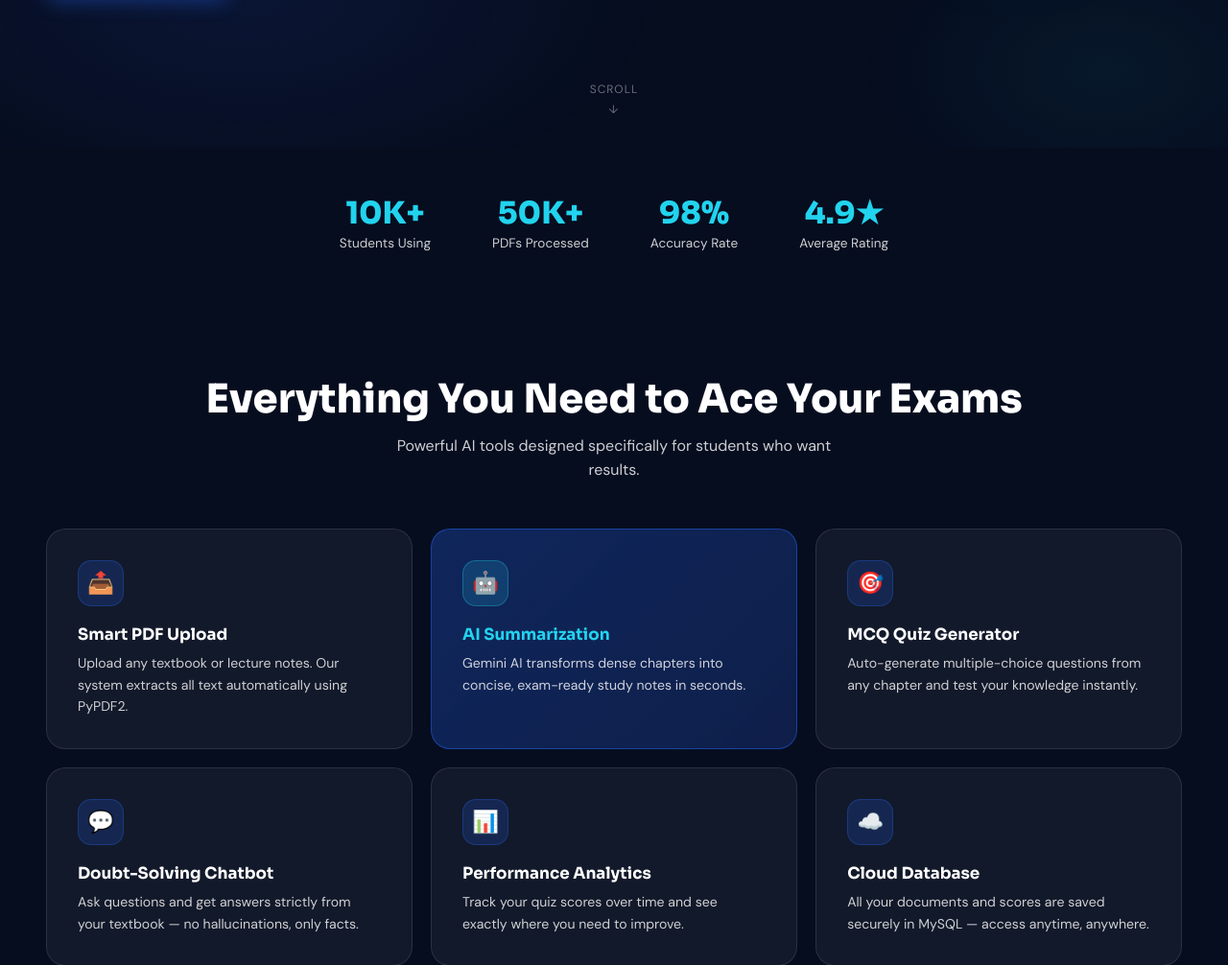
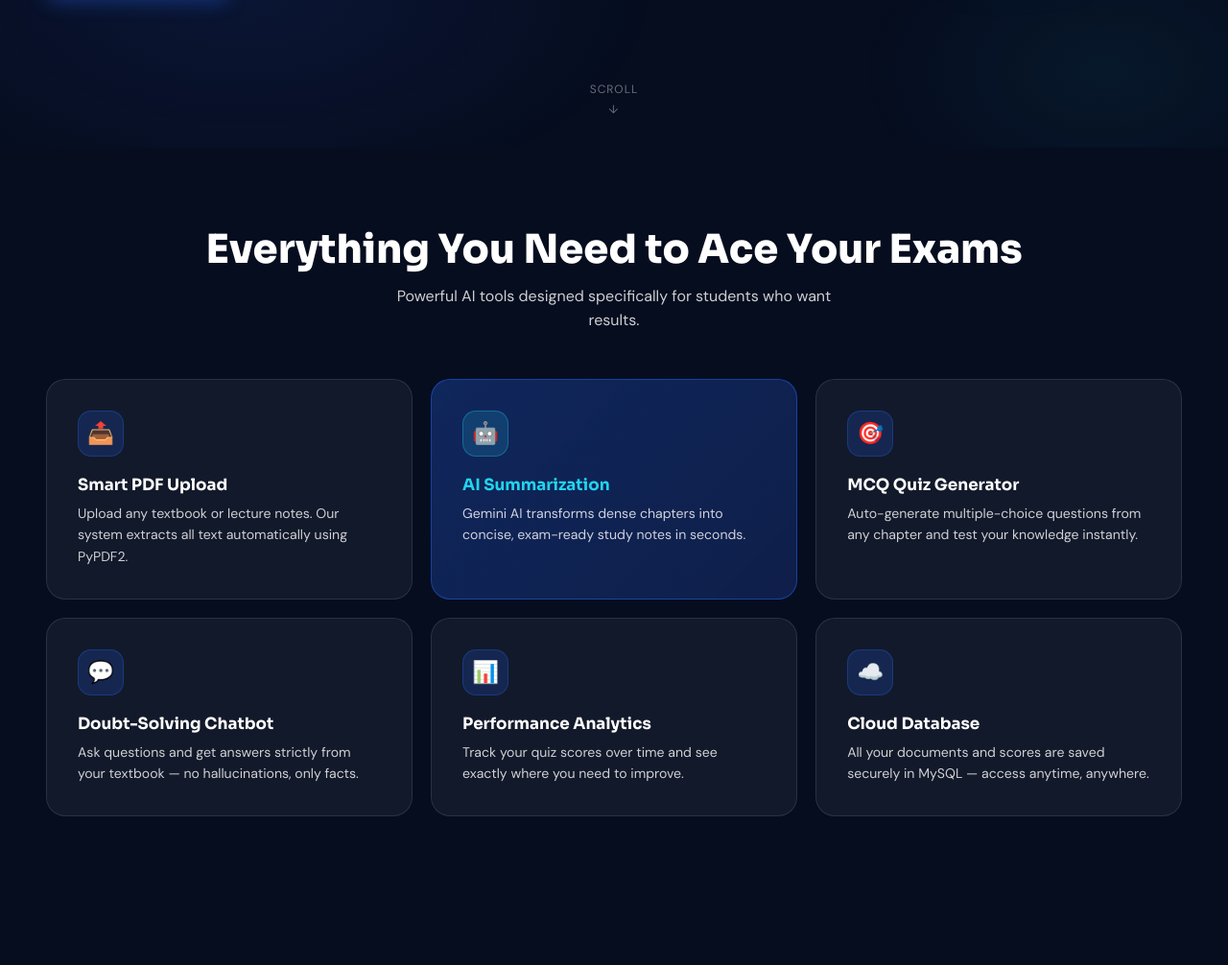
Before and after one commit to Amruta-Dabholkar/EduGenie, a Flask app: page / in a window 1280 px wide. Shown: the part 646-1652 px from the top of the page at 96% size. Run offline with Flask 3, Linux system fonts and the light colour scheme.

Commit message:
remove stats section

```diff
--- a/templates/landing.html
+++ b/templates/landing.html
@@ -148,15 +148,6 @@
         }
         @keyframes pulse { 0%,100%{opacity:.4} 50%{opacity:1} }
 
-        /* STATS */
-        .stats {
-            position: relative; z-index: 1;
-            display: flex; justify-content: center; gap: 4rem;
-            padding: 3rem; flex-wrap: wrap;
-        }
-        .stat { text-align: center; }
-        .stat-num { font-family: var(--fd); font-size: 2rem; font-weight: 800; color: var(--cyan); }
-        .stat-lbl { font-size: .85rem; color: var(--w80); margin-top: .2rem; }
 
         /* SECTION */
         .section {
@@ -279,13 +270,7 @@
     <div class="scroll-hint"><span>scroll</span>↓</div>
 </section>
 
-<!-- STATS -->
-<div class="stats">
-    <div class="stat"><div class="stat-num">10K+</div><div class="stat-lbl">Students Using</div></div>
-    <div class="stat"><div class="stat-num">50K+</div><div class="stat-lbl">PDFs Processed</div></div>
-    <div class="stat"><div class="stat-num">98%</div><div class="stat-lbl">Accuracy Rate</div></div>
-    <div class="stat"><div class="stat-num">4.9★</div><div class="stat-lbl">Average Rating</div></div>
-</div>
+
 
 <!-- FEATURES -->
 <section class="section" id="features">
```
